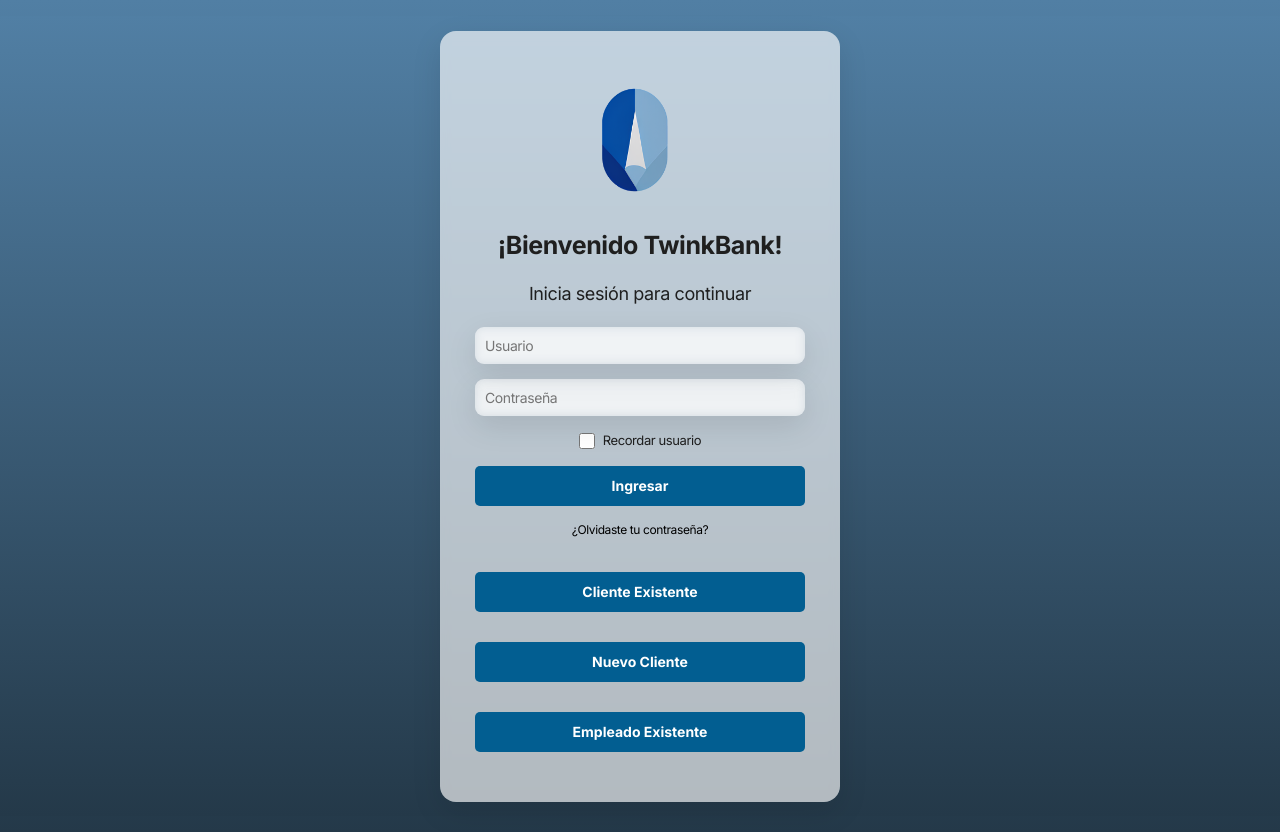
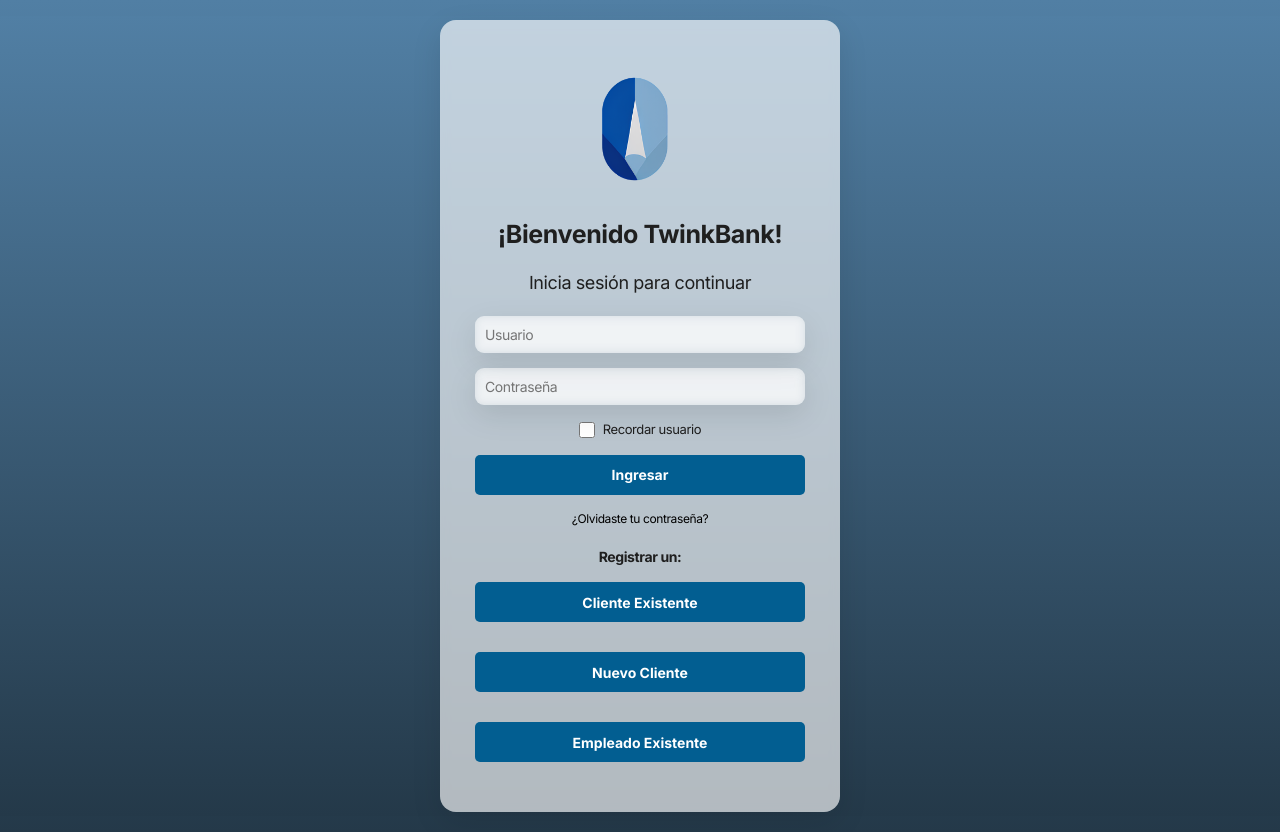
Before and after one commit to Benshi7/Proyecto-Sprint-8, a Next.js app in the folder twinbank-spa/: page /login in a window 1280 px wide. Built offline with nearby package versions, Linux system fonts and the light colour scheme.

Commit message:
Registro Working

```diff
--- a/twinbank-spa/app/empleadoview/page.jsx
+++ b/twinbank-spa/app/empleadoview/page.jsx
@@ -43,8 +43,6 @@ const empleadoview = () => {
           }
           );
           const data = await response.json();
-          console.log(data);
-          console.log(user);
           setClientes(data.filter(cliente => cliente.branch_id === 84));
         } catch (error) {
           console.error("Error: ", error);
--- a/twinbank-spa/app/login/Login.css
+++ b/twinbank-spa/app/login/Login.css
@@ -66,7 +66,11 @@ html {
   margin-bottom: 10px;
 }
 
-input[type="text"].controles,
+input[type="date"]::-webkit-inner-spin-button,::-webkit-calendar-picker-indicator{
+  filter: drop-shadow(16px 16px 20px rgb(255, 255, 255)) invert(100%);
+}
+
+input[type="text"].controles, input[type="date"].controles, select,
 input[type="password"].controles {
   width: 100%;
   margin-bottom: 15px;
--- a/twinbank-spa/app/login/RegisterForm.jsx
+++ b/twinbank-spa/app/login/RegisterForm.jsx
@@ -19,10 +19,7 @@ const RegisterForm = ({ onSubmit, registrationType }) => {
       .then(response => response.json())
       .then(data => setSucursales(data))
       .catch(error => console.error('Error al obtener sucursales:', error));
-      console.log(sucursales)
   }, []);
-
-
 
   const onInputChange = (e) => {
     const { name, value } = e.target;
@@ -88,6 +85,7 @@ const RegisterForm = ({ onSubmit, registrationType }) => {
           <input className="controles" type="text" name="lastname" value={lastname} onChange={onInputChange} placeholder="Apellido" />
           <input className="controles" type="text" name="dni" value={dni} onChange={onInputChange} placeholder="DNI" />
           <input className="controles" type="date" name="birthdate" value={birthdate} onChange={onInputChange} placeholder="Fecha de Nacimiento" />
+          <br />
           <select name="clientType" value={clientType} onChange={onInputChange} placeholder="Tipo de Cliente">
             <option value="" disabled>
               Seleccionar Tipo de Cliente
@@ -96,6 +94,7 @@ const RegisterForm = ({ onSubmit, registrationType }) => {
             <option value="2">Gold</option>
             <option value="3">Black</option>
           </select>
+          <br />
           <select name="branch" value={branch} onChange={onInputChange} placeholder="Sucursal">
         <option value="" disabled>
           Seleccionar Sucursal
@@ -116,7 +115,7 @@ const RegisterForm = ({ onSubmit, registrationType }) => {
         </>
       )}
       <button className="buttons" type="submit">Registrarse</button>
-      <Link href="/" className="buttons">Volver</Link>
+      <Link href="/" className="buttons"><h4>Volver</h4></Link>
     </form>
   );
 };
--- a/twinbank-spa/app/login/page.jsx
+++ b/twinbank-spa/app/login/page.jsx
@@ -154,6 +154,7 @@ const Login = () => {
               <button type="submit" className="buttons" id="login-button" >Ingresar</button>
               <p><a href="">¿Olvidaste tu contraseña?</a></p>
               <br />
+              <h3><strong>Registrar un:</strong></h3>
               <p id="error-message" className="error-message"></p>
               <button className="buttons" onClick={() => toggleForm('existingClient')}>Cliente Existente</button>
               <br />
--- a/twinbank-spa/app/perfil/page.jsx
+++ b/twinbank-spa/app/perfil/page.jsx
@@ -23,7 +23,6 @@ const PerfilCliente = () => {
         },
       });
       const data = await response.json();
-      console.log(data);
       setCliente(data)
     } catch (error) {
       console.error("Error: ", error);
--- a/twinbank-spa/app/perfil/stage.jsx
+++ b/twinbank-spa/app/perfil/stage.jsx
@@ -16,7 +16,6 @@ const getClientes = async () => {
       }
       );
       const data = await response.json();
-      console.log(data);
       setCuentas(data);
     } catch (error) {
       console.error("Error: ", error);
--- a/twinbank-spa/app/transacciones/stage/page.jsx
+++ b/twinbank-spa/app/transacciones/stage/page.jsx
@@ -19,7 +19,6 @@ export default function HomeStage({query}){
               );
 
             const data = await response.json();
-            console.log(data)
             if(data){
                 setRemitente(data)
                 console.log("Usuario encontrado")
```
Also changed, not shown: 1 other file (tests, documents, lock files or other folders).
